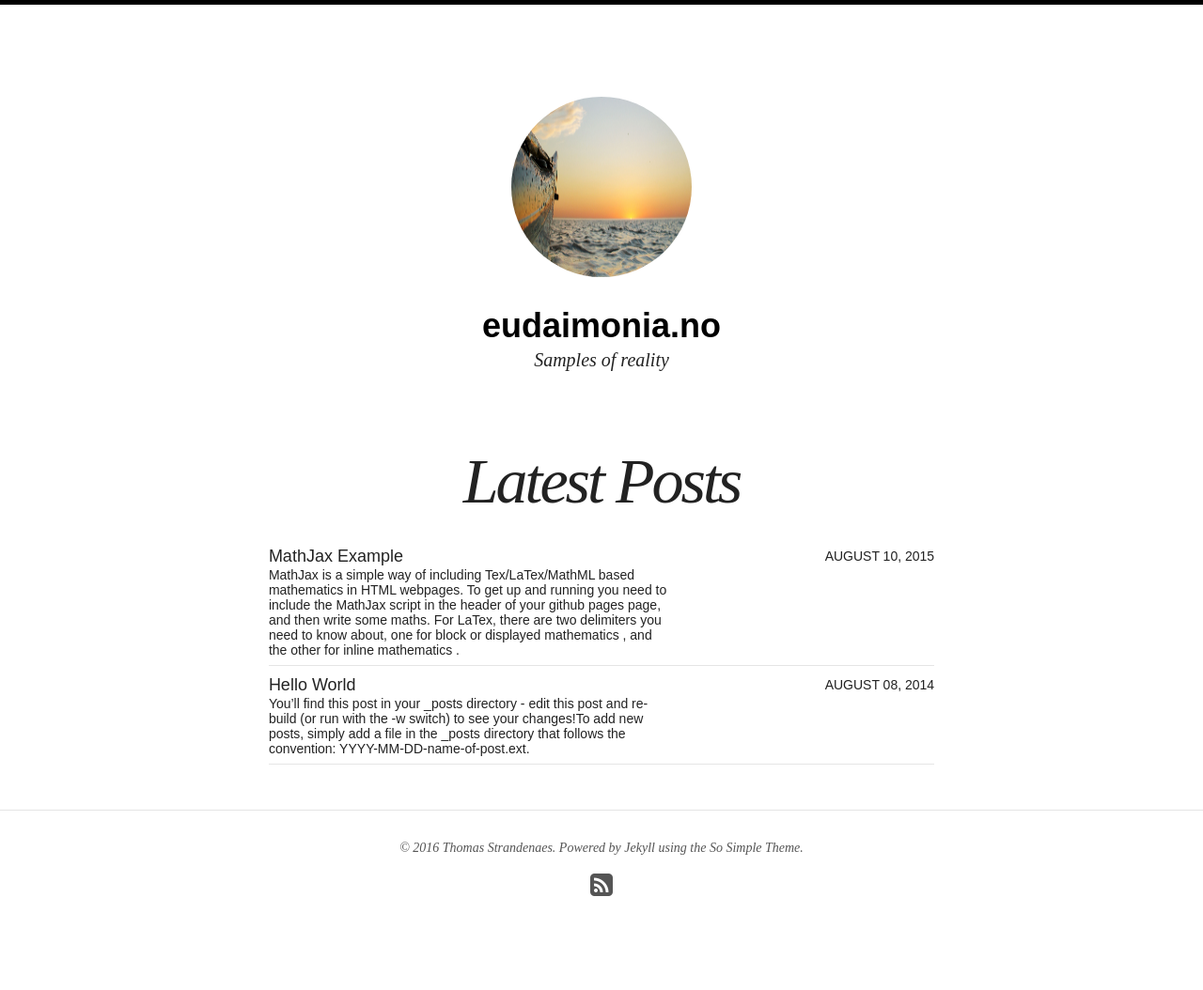
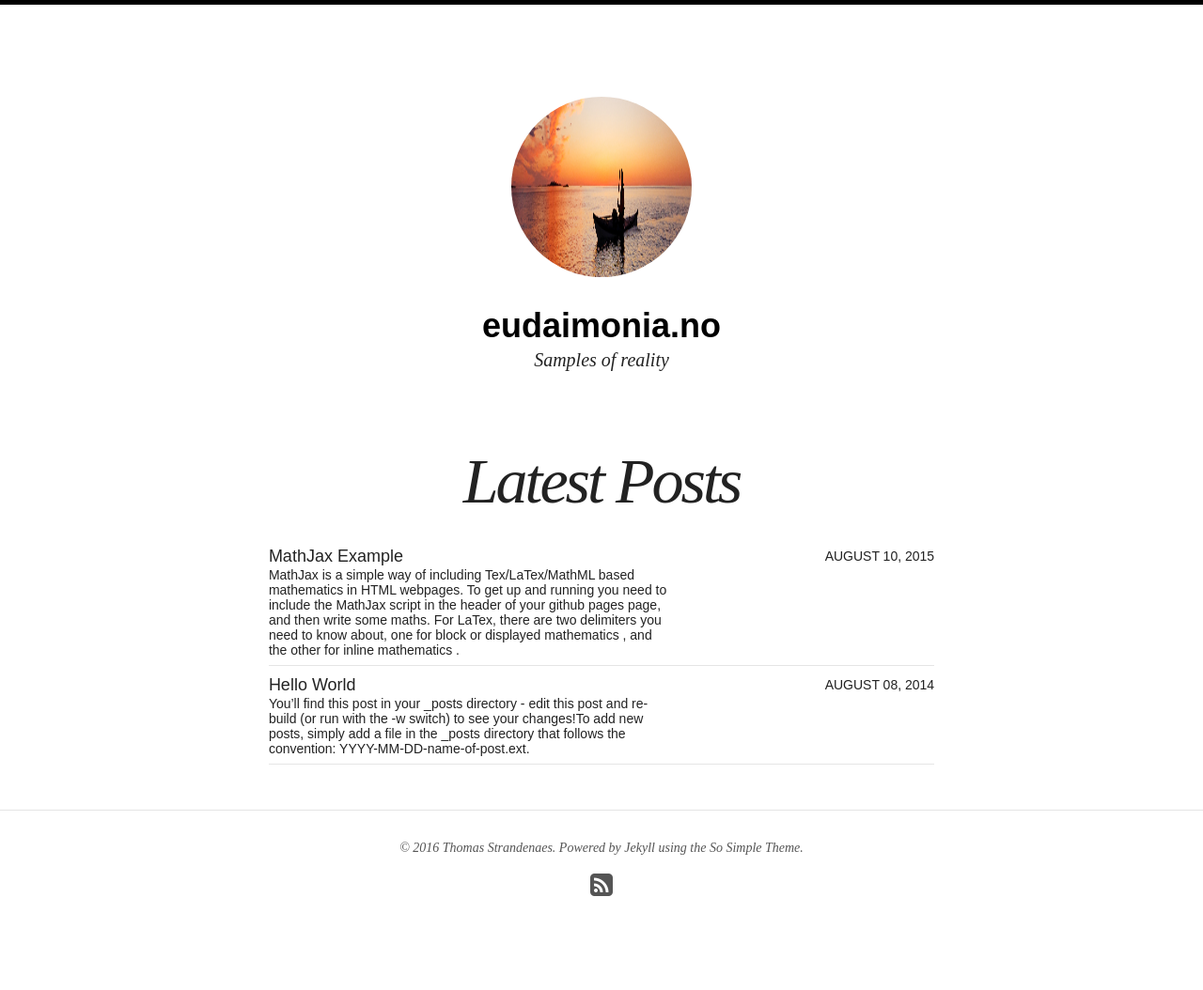
Before and after one commit to thostr/eudaimonia.no, a Jekyll site: the page built from index.html, in a window 1280 px wide. Shown: the whole page at 94% size. Built offline with Jekyll 4.4.1, drawn with Linux system fonts in a browser that asks for light colours; nearby versions of some CDN libraries.

Commit message:
logo changes

```diff
--- a/_includes/navigation.html
+++ b/_includes/navigation.html
@@ -18,14 +18,14 @@
 {% if page.image.feature %}<header class="masthead">
 	{% if site.logo != null %}
 		<div class="wrap">
-			<a href="{{ site.url }}/" class="site-logo" rel="home" title="{{ site.title }}"><img src="{{ site.url }}/images/{{ site.logo }}" alt="{{ site.title }} logo" class="animated fadeInDown"></a>
+			<a href="{{ site.url }}/" class="site-logo" rel="home" title="{{ site.title }}"><img src="{{ site.url }}/images/{{ site.logo }}" width="1200" height="158" alt="{{ site.title }} logo" class="animated fadeInDown"></a>
 		</div>
 	{% endif %}
 </header><!-- /.masthead -->
 {% else %}<header class="masthead">
 	<div class="wrap">
       {% if site.logo != null %}
-  		<a href="{{ site.url }}/" class="site-logo" rel="home" title="{{ site.title }}"><img src="{{ site.url }}/images/{{ site.logo }}" alt="{{ site.title }} logo" class="animated fadeInDown"></a>
+  		<a href="{{ site.url }}/" class="site-logo" rel="home" title="{{ site.title }}"><img src="{{ site.url }}/images/{{ site.logo }}" width="1200" height="158" alt="{{ site.title }} logo" class="animated fadeInDown"></a>
       {% endif %}
       <h1 class="site-title animated fadeIn"><a href="{{ site.url }}/">{{ site.title }}</a></h1>
 		<h2 class="site-description animated fadeIn" itemprop="description">{{ site.description }}</h2>
```
Also changed, not shown: images/site-logo.png.
